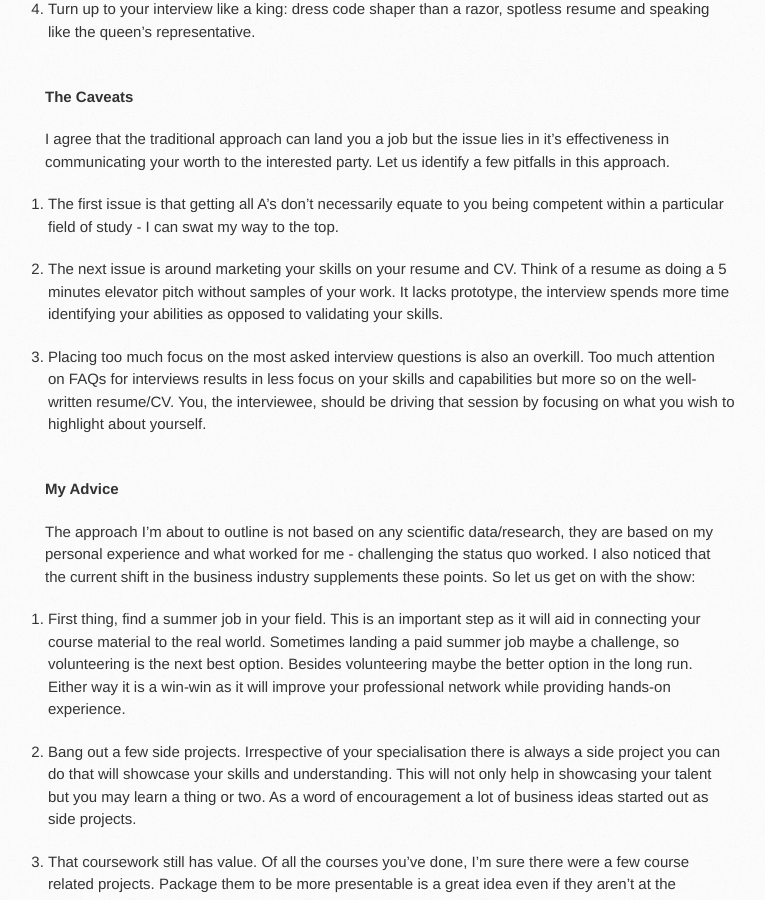
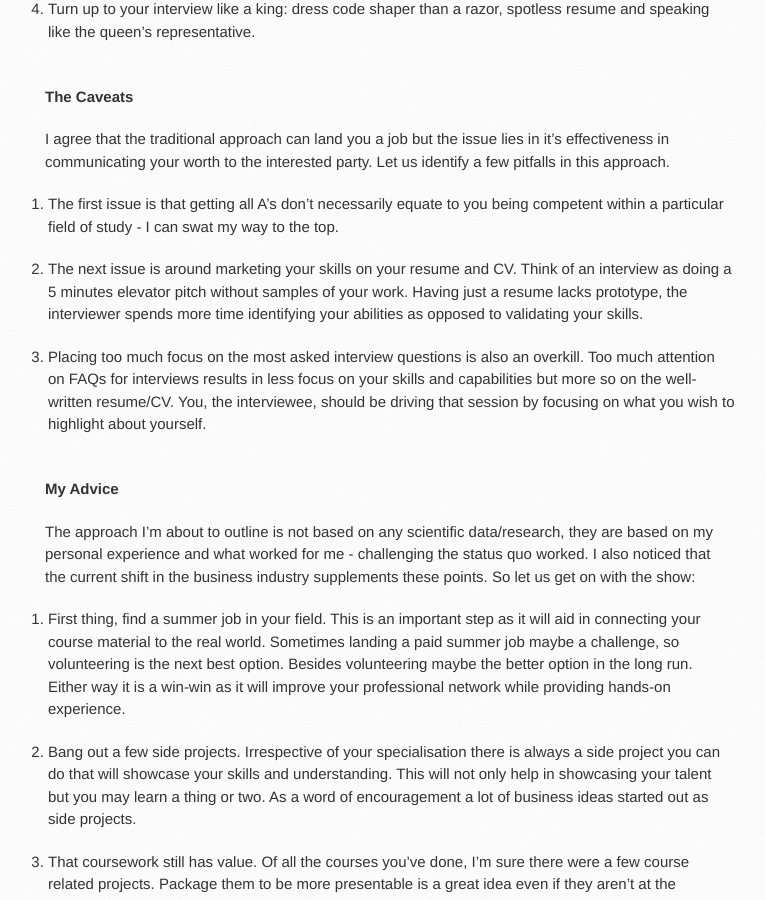
Before and after one commit to SolomonPerkins/solomonperkins.github.io, a Jekyll site: the page built from _posts/2016-03-26-Graduates-Your-Resume-Needs-Validation.md, in a window 1280 px wide and 900 px high, scrolled down 1177 px. Shown: the whole window, without its empty margins (125-890 px from the left). Built offline with Jekyll 4.4.1, drawn with Linux system fonts in a browser that asks for light colours; nearby versions of some CDN libraries; comment, search, counter and statistics services are not loaded; some of the changed text lies outside the part shown.

Commit message:
minor updates

```diff
--- a/_posts/2016-03-26-Graduates-Your-Resume-Needs-Validation.md
+++ b/_posts/2016-03-26-Graduates-Your-Resume-Needs-Validation.md
@@ -40,7 +40,7 @@ I agree that the traditional approach can land you a job but the issue lies in i
 
 1. The first issue is that getting all A's don't necessarily equate to you being competent within a particular field of study - I can swat my way to the top.
 
-2. The next issue is around marketing your skills on your resume and CV. Think of a resume as doing a 5 minutes elevator pitch without samples of your work. It lacks prototype, the interview spends more time identifying your abilities as opposed to validating your skills.
+2. The next issue is around marketing your skills on your resume and CV. Think of an interview as doing a 5 minutes elevator pitch without samples of your work. Having just a resume lacks prototype, the interviewer spends more time identifying your abilities as opposed to validating your skills.
 
 3. Placing too much focus on the most asked interview questions is also an overkill. Too much attention on FAQs for interviews results in less focus on your skills and capabilities but more so on the well-written resume/CV. You, the interviewee, should be driving that session by focusing on what you wish to highlight about yourself.
 
```
Also changed, not shown: other parts of _posts/2016-03-26-Graduates-Your-Resume-Needs-Validation.md (+1 -1 lines).
